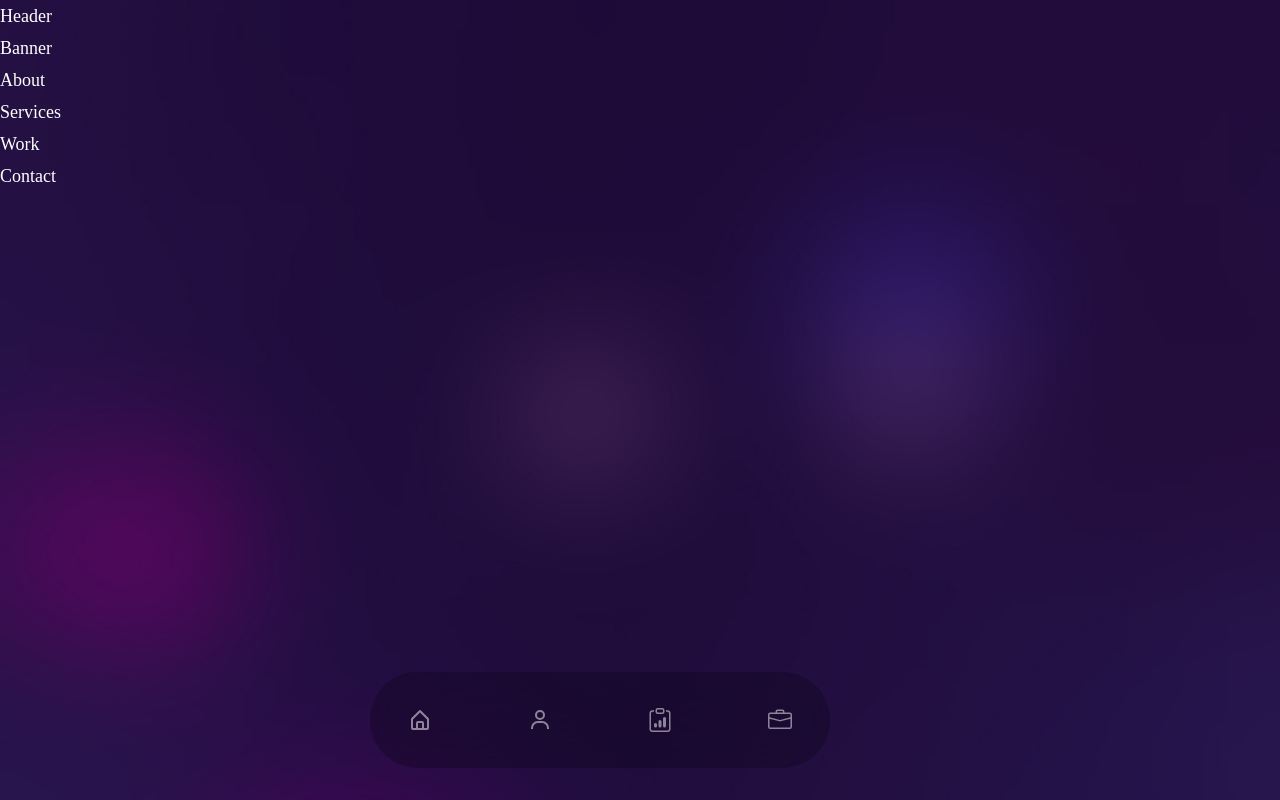
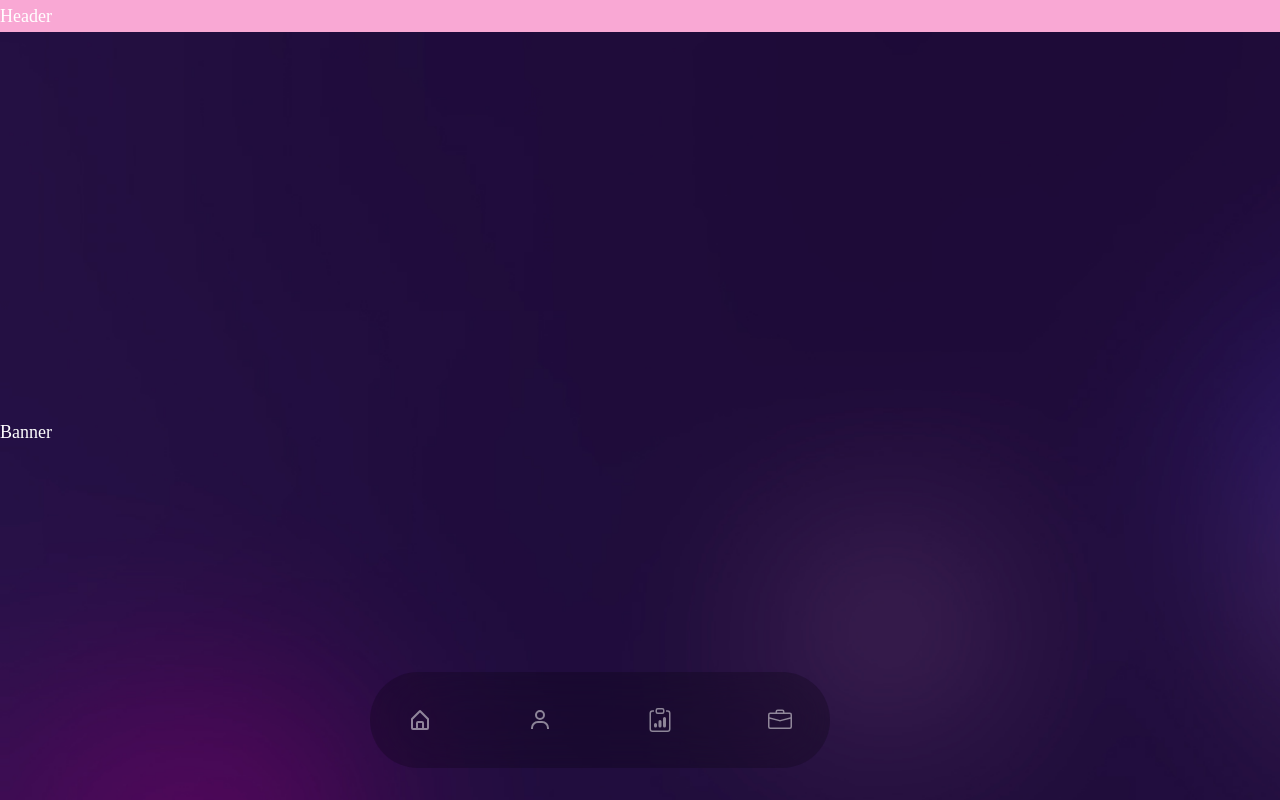
Before and after one commit to CarlosD-1699/portfolio-starter, a React (Vite) app: page / in a window 1280 px wide. Shown: the top 800 px of the page. Built offline with nearby package versions, Linux system fonts and the light colour scheme.

Commit message:
style: added section classname to components

```diff
--- a/src/components/About.jsx
+++ b/src/components/About.jsx
@@ -1,7 +1,7 @@
 import React from "react";
 
 const About = () => {
-  return <div>About</div>;
+  return <div className="section">About</div>;
 };
 
 export default About;
--- a/src/components/Banner.jsx
+++ b/src/components/Banner.jsx
@@ -1,7 +1,7 @@
 import React from "react";
 
 const Banner = () => {
-  return <div>Banner</div>;
+  return <div className="section">Banner</div>;
 };
 
 export default Banner;
--- a/src/components/Contact.jsx
+++ b/src/components/Contact.jsx
@@ -1,7 +1,7 @@
 import React from "react";
 
 const Contact = () => {
-  return <div>Contact</div>;
+  return <div className="section">Contact</div>;
 };
 
 export default Contact;
--- a/src/components/Header.jsx
+++ b/src/components/Header.jsx
@@ -1,7 +1,7 @@
 import React from "react";
 
 const Header = () => {
-  return <div>Header</div>;
+  return <div className="bg-pink-300">Header</div>;
 };
 
 export default Header;
--- a/src/components/Services.jsx
+++ b/src/components/Services.jsx
@@ -1,7 +1,7 @@
 import React from "react";
 
 const Services = () => {
-  return <div>Services</div>;
+  return <div className="section">Services</div>;
 };
 
 export default Services;
--- a/src/components/Work.jsx
+++ b/src/components/Work.jsx
@@ -1,7 +1,7 @@
 import React from "react";
 
 const Work = () => {
-  return <div>Work</div>;
+  return <div className="section">Work</div>;
 };
 
 export default Work;
```
